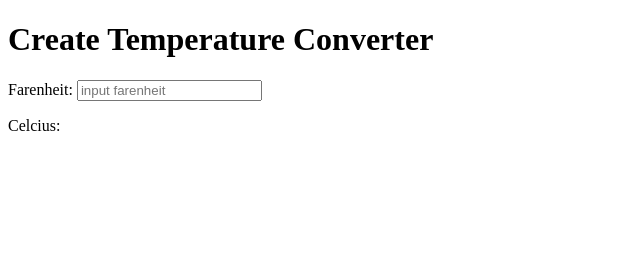
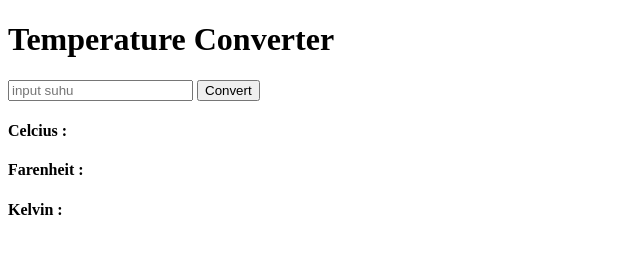
Before and after one commit to MarlonSterling/converter-temperatur, a plain HTML site: page index.html in a window 1280 px wide. Shown: the whole page, without its empty margins (0-640 px from the left). Drawn offline with Linux system fonts and the light colour scheme.

Commit message:
menyelesaikan fungsi temperature converter

```diff
--- a/index.html
+++ b/index.html
@@ -7,14 +7,31 @@
     <title>Temperature Converter</title>
 </head>
 <body>
-    <h1>Create Temperature Converter</h1>
-    <label for="inputFarenheit">Farenheit:</label>
+    <h1>Temperature Converter</h1>
+    <input id = "input" type="number" placeholder="input suhu">
+    <button id="btn" onclick="btnFunction()">Convert</button>
+
+    <h4>Celcius :<span id="Celcius"></span></h4>
+    <h4>Farenheit :<span id="Farenheit"></span></h4>
+    <h4>Kelvin :<span id="Kelvin"></span></h4>
+
+    <!--  <label for="inputFarenheit">Farenheit:</label>
     <input type"number" id="inputFarenheit" placeholder="input farenheit"
     oninput="temperatureConverter(this.value)">
-    <p>Celcius:<span id="outputCelcius"></span></p>
+    <p>Farenheit:<span id="outputCelcius"></span></p> -->
 
     <script>
-        var f = document.getElementById("inputFarenheit").value;
+        function btnFunction(){
+            var input = document.getElementById("input").value;
+            var Celcius = input;
+            var Farenheit = (input*1.8) + 32;
+            var Kelvin = parseInt(input) + 273.15;
+
+            document.getElementById("Celcius").innerHTML += Celcius + "°C";
+            document.getElementById("Farenheit").innerHTML += Farenheit + "°F";
+            document.getElementById("Kelvin").innerHTML += Kelvin + "°K";
+
+        }
     </script>
 </body>
 </html>
```
